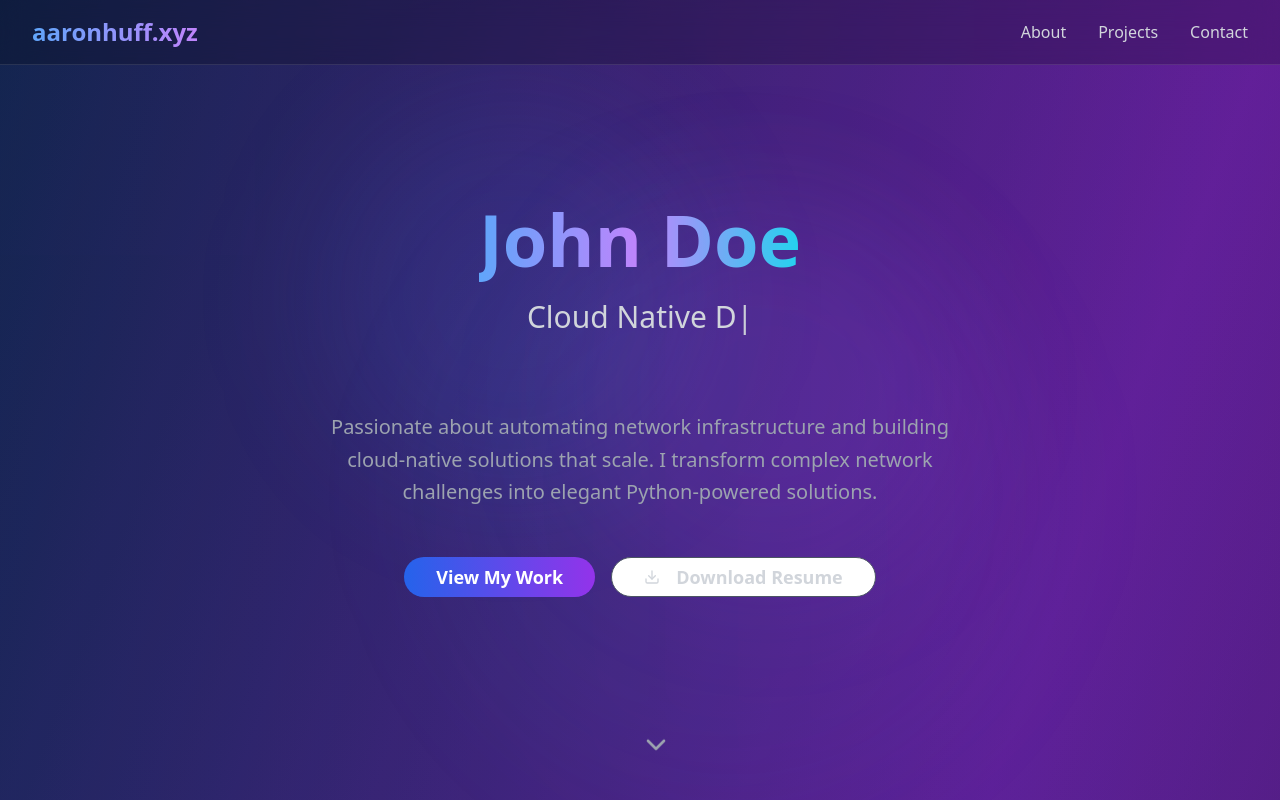
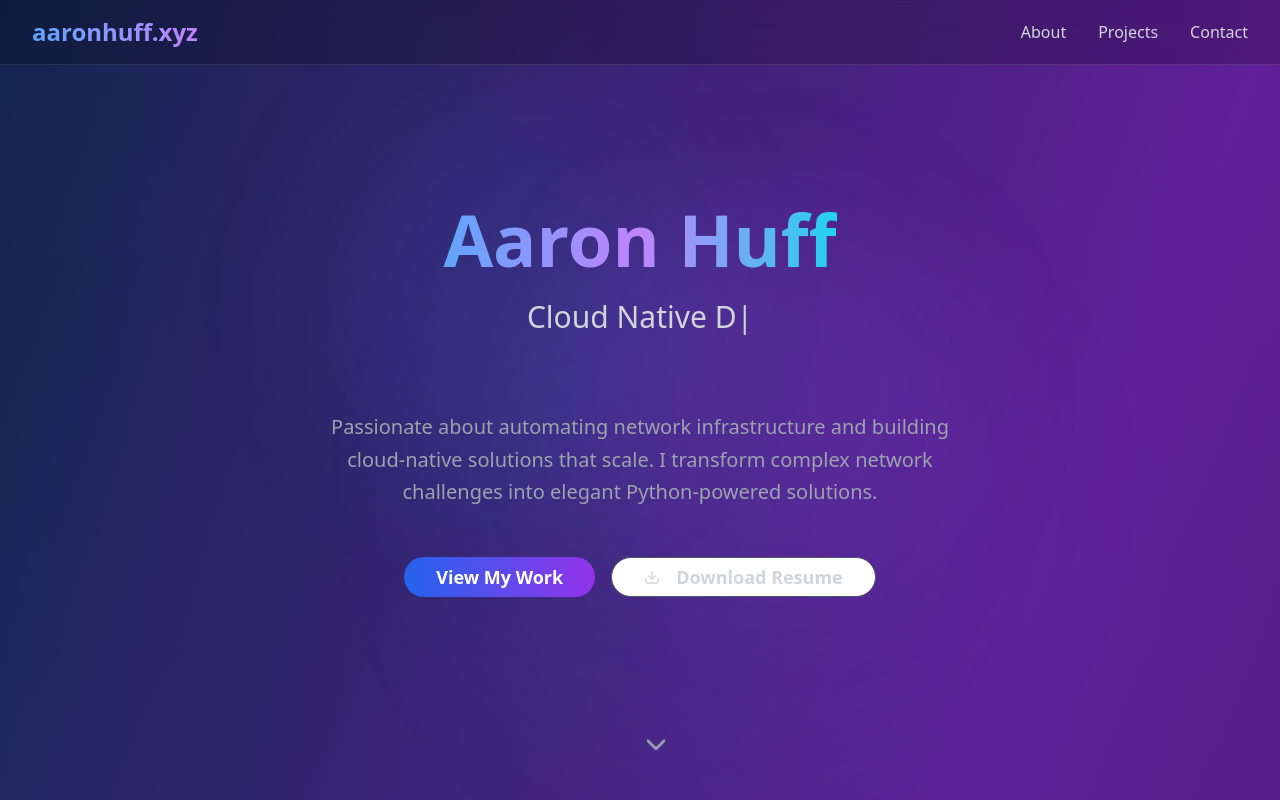
Before and after one commit to aaronhuff/aaronhuff_xyz, a React (Vite) app: page / in a window 1280 px wide. Shown: the top 800 px of the page. Built offline with nearby package versions, Linux system fonts and the light colour scheme.

Commit message:
John Doe -> Aaron Huff

```diff
--- a/src/components/Hero.tsx
+++ b/src/components/Hero.tsx
@@ -50,7 +50,7 @@ const Hero = ({ scrollToSection }: HeroProps) => {
         <div className="animate-fade-in">
           <h1 className="text-5xl md:text-7xl font-bold mb-6">
             <span className="bg-gradient-to-r from-blue-400 via-purple-400 to-cyan-400 bg-clip-text text-transparent">
-              John Doe
+              Aaron Huff
             </span>
           </h1>
           <div className="h-16 md:h-20 mb-8">
```
